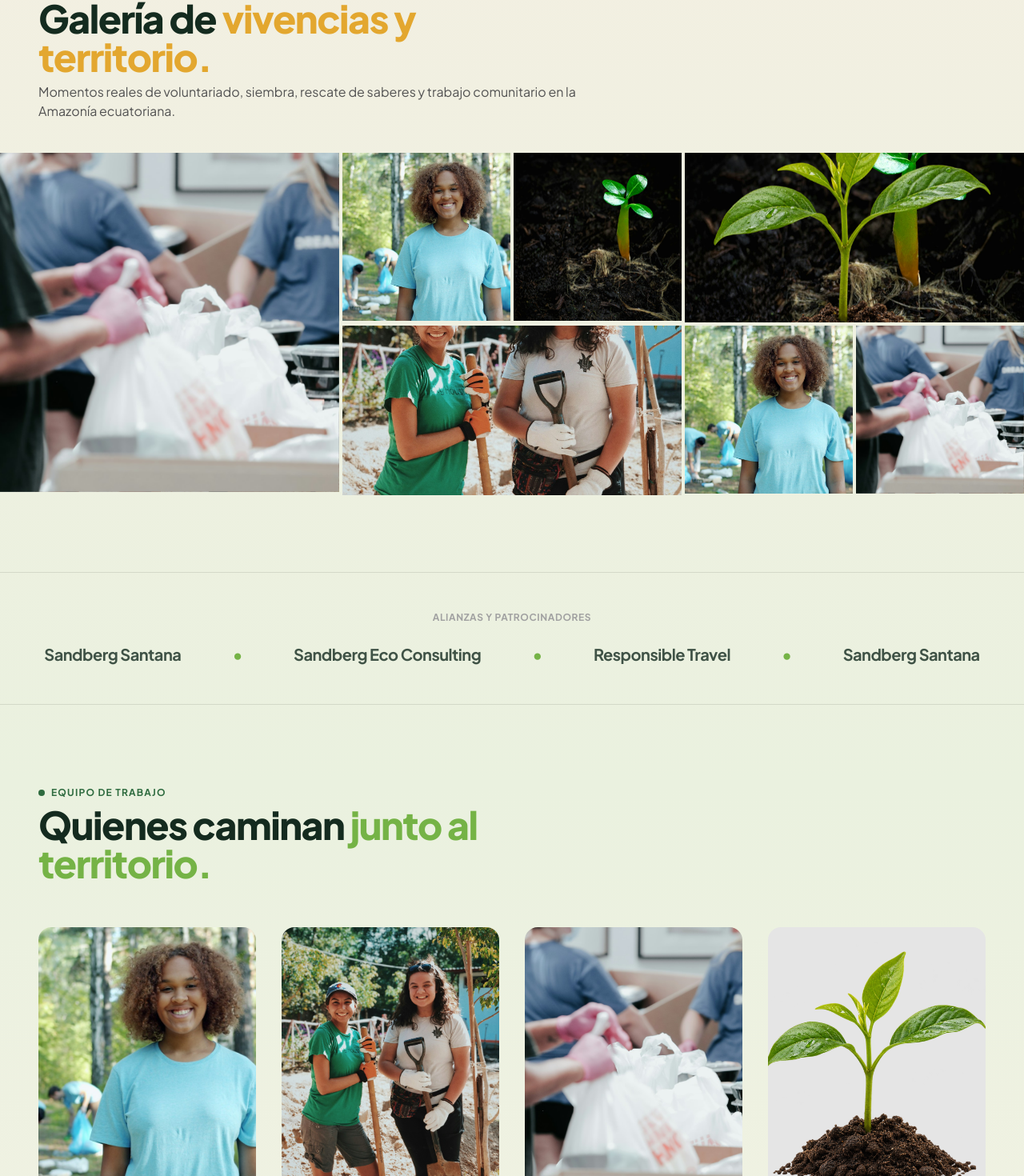
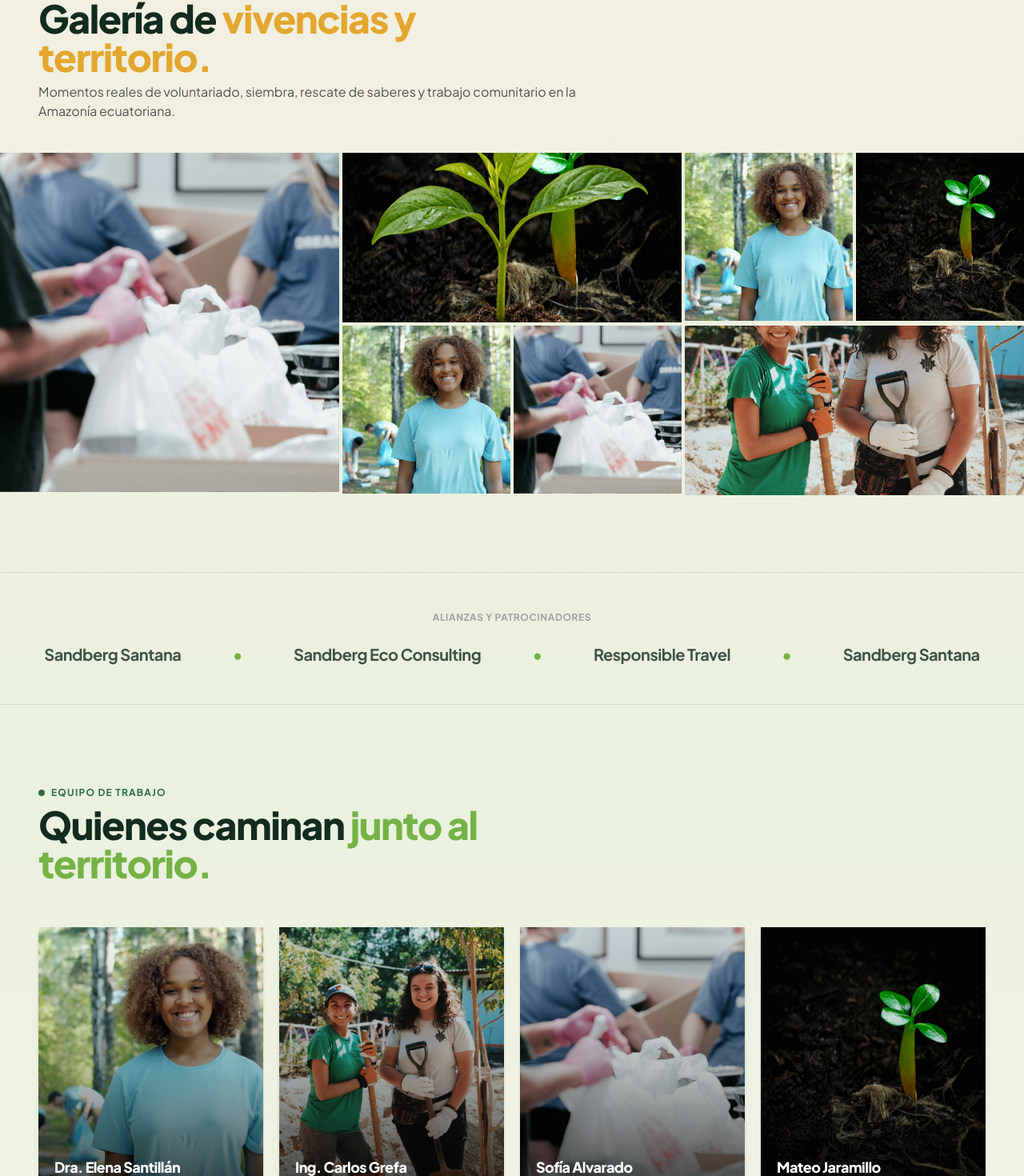
Before and after one commit to responsibletraveltouroperator/FAP-dise-o-nuevo, a Next.js app: page / in a window 1280 px wide. Shown: the part 2771-4241 px from the top of the page at 80% size. Built offline with nearby package versions, Linux system fonts and the light colour scheme.

Commit message:
Feat: title line-break, clearer map photo backdrop, inverted gallery tiles, and hover-bio team cards

```diff
--- a/src/app/page.tsx
+++ b/src/app/page.tsx
@@ -544,9 +544,10 @@ export default function Page() {
               Conoce a FAP
             </div>
 
-            {/* Título afirmativo en verde oscuro/negro + Mostaza */}
+            {/* Título afirmativo en verde oscuro/negro + Mostaza en la línea inferior */}
             <h2 className="text-3xl sm:text-4xl lg:text-5xl font-extrabold text-[#142b1f] leading-tight">
-              El territorio florece cuando <span className="text-[#E3A72F]">caminamos juntos.</span>
+              El territorio florece cuando<br />
+              <span className="text-[#E3A72F]">caminamos juntos.</span>
             </h2>
 
             {/* LISTA DIRECTA CON LAS 4 VIÑETAS (Todas visibles al mismo tiempo, icono a la izquierda) */}
@@ -628,12 +629,13 @@ export default function Page() {
       {/* ============================================================== */}
       <section id="mapa" className="relative py-24 w-full px-6 sm:px-10 lg:px-12 overflow-hidden">
 
-        {/* Fondo full width que cambia sutilmente con la foto del proyecto */}
-        <div className="absolute inset-0 z-0 opacity-10 pointer-events-none transition-opacity duration-700 w-full h-full">
+        {/* Fondo full width que cambia con la foto del proyecto (más visible y con transición suave) */}
+        <div className="absolute inset-0 z-0 opacity-[0.28] pointer-events-none transition-opacity duration-700 w-full h-full">
           <img
+            key={currentProject.id}
             src={getImageSrc(currentProject.bgPhoto)}
             alt=""
-            className="w-full h-full object-cover map-photo-fade"
+            className="w-full h-full object-cover map-photo-fade animate-crossfade"
           />
         </div>
 
@@ -820,7 +822,14 @@ export default function Page() {
             />
           </div>
 
-          {/* Fila superior derecha: 2 cuadrados + 1 rectángulo horizontal (2:1) */}
+          {/* Fila superior derecha: 1 rectángulo horizontal (2:1) + 2 cuadrados */}
+          <div className="col-span-2 aspect-[2/1] rounded-none overflow-hidden bg-neutral-200">
+            <CrossfadeImage
+              src={getImageSrc(galleryPool[(3 + galleryTick) % galleryPool.length].img)}
+              alt={galleryPool[(3 + galleryTick) % galleryPool.length].alt}
+              className="hover:scale-105 transition-transform duration-700"
+            />
+          </div>
           <div className="col-span-1 aspect-square rounded-none overflow-hidden bg-neutral-200">
             <CrossfadeImage
               src={getImageSrc(galleryPool[(1 + galleryTick) % galleryPool.length].img)}
@@ -835,22 +844,8 @@ export default function Page() {
               className="hover:scale-105 transition-transform duration-700"
             />
           </div>
-          <div className="col-span-2 aspect-[2/1] rounded-none overflow-hidden bg-neutral-200">
-            <CrossfadeImage
-              src={getImageSrc(galleryPool[(3 + galleryTick) % galleryPool.length].img)}
-              alt={galleryPool[(3 + galleryTick) % galleryPool.length].alt}
-              className="hover:scale-105 transition-transform duration-700"
-            />
-          </div>
 
-          {/* Fila inferior derecha: 1 rectángulo horizontal (2:1) + 2 cuadrados */}
-          <div className="col-span-2 aspect-[2/1] rounded-none overflow-hidden bg-neutral-200">
-            <CrossfadeImage
-              src={getImageSrc(galleryPool[(4 + galleryTick) % galleryPool.length].img)}
-              alt={galleryPool[(4 + galleryTick) % galleryPool.length].alt}
-              className="hover:scale-105 transition-transform duration-700"
-            />
-          </div>
+          {/* Fila inferior derecha: 2 cuadrados + 1 rectángulo horizontal (2:1) */}
           <div className="col-span-1 aspect-square rounded-none overflow-hidden bg-neutral-200">
             <CrossfadeImage
               src={getImageSrc(galleryPool[(1 + galleryTick) % galleryPool.length].img)}
@@ -862,6 +857,13 @@ export default function Page() {
             <CrossfadeImage
               src={getImageSrc(galleryPool[(0 + galleryTick) % galleryPool.length].img)}
               alt={galleryPool[(0 + galleryTick) % galleryPool.length].alt}
+              className="hover:scale-105 transition-transform duration-700"
+            />
+          </div>
+          <div className="col-span-2 aspect-[2/1] rounded-none overflow-hidden bg-neutral-200">
+            <CrossfadeImage
+              src={getImageSrc(galleryPool[(4 + galleryTick) % galleryPool.length].img)}
+              alt={galleryPool[(4 + galleryTick) % galleryPool.length].alt}
               className="hover:scale-105 transition-transform duration-700"
             />
           </div>
@@ -907,49 +909,62 @@ export default function Page() {
           </h2>
         </div>
 
-        {/* Personas del equipo: Diseño editorial limpio sin cajas blancas cuadradas */}
-        <div className="grid grid-cols-2 md:grid-cols-4 gap-6 sm:gap-8">
+        {/* Personas del equipo: Estilo retrato editorial sin cápsulas; nombre abajo y descripción corta en hover */}
+        <div className="grid grid-cols-1 sm:grid-cols-2 md:grid-cols-4 gap-5">
+          {[
+            {
+              name: "Dra. Elena Santillán",
+              role: "Dirección Ejecutiva",
+              bio: "Lidera la estrategia territorial y las alianzas institucionales de conservación en la Amazonía y Galápagos.",
+              img: storyImage
+            },
+            {
+              name: "Ing. Carlos Grefa",
+              role: "Coordinación de Territorio",
+              bio: "Acompaña directamente a las comunidades kichwas y proyectos agroforestales sostenibles en campo.",
+              img: heroImage
+            },
+            {
+              name: "Sofía Alvarado",
+              role: "Responsable de Voluntariado",
+              bio: "Coordina brigadas de reforestación, educación ambiental y experiencias vivenciales de viajeros.",
+              img: communityImage
+            },
+            {
+              name: "Mateo Jaramillo",
+              role: "Alianzas & Sostenibilidad",
+              bio: "Impulsa programas corporativos de Carbon Offset y comercio justo junto al sector privado.",
+              img: seedlingPhotoImage
+            }
+          ].map((member) => (
+            <div
+              key={member.name}
+              className="group relative aspect-[4/5] overflow-hidden bg-neutral-900 rounded-none shadow-md cursor-default"
+            >
+              <img
+                src={getImageSrc(member.img)}
+                alt={member.name}
+                className="w-full h-full object-cover group-hover:scale-105 transition-transform duration-700"
+              />
+              {/* Degradado oscuro inferior para lectura nítida */}
+              <div className="absolute inset-0 bg-gradient-to-t from-black/85 via-black/25 to-transparent opacity-90 group-hover:from-black/95 group-hover:via-black/50 transition-all duration-300" />
 
-          <div className="space-y-3">
-            <div className="aspect-[4/5] rounded-2xl overflow-hidden bg-neutral-200">
-              <img src={getImageSrc(storyImage)} alt="Dra. Elena Santillán" className="w-full h-full object-cover" />
+              {/* Contenido abajo: Nombre y cargo sin cápsulas + descripción corta al pasar el ratón */}
+              <div className="absolute inset-x-0 bottom-0 p-5 text-white">
+                <h4 className="font-extrabold text-lg leading-snug tracking-tight text-white">
+                  {member.name}
+                </h4>
+                <p className="text-xs font-bold uppercase tracking-wider text-[#B7D84B] mt-0.5">
+                  {member.role}
+                </p>
+                <div className="max-h-0 opacity-0 group-hover:max-h-28 group-hover:opacity-100 overflow-hidden transition-all duration-300 ease-out">
+                  <p className="text-xs text-white/85 leading-relaxed pt-2.5 border-t border-white/20 mt-2.5">
+                    {member.bio}
+                  </p>
+                </div>
+              </div>
             </div>
-            <div>
-              <h4 className="font-bold text-base text-[#10120f]">Dra. Elena Santillán</h4>
-              <p className="text-xs text-[#2E6B3F] font-semibold">Dirección Ejecutiva</p>
-            </div>
-          </div>
-
-          <div className="space-y-3">
-            <div className="aspect-[4/5] rounded-2xl overflow-hidden bg-neutral-200">
-              <img src={getImageSrc(heroImage)} alt="Ing. Carlos Grefa" className="w-full h-full object-cover" />
-            </div>
-            <div>
-              <h4 className="font-bold text-base text-[#10120f]">Ing. Carlos Grefa</h4>
-              <p className="text-xs text-[#2E6B3F] font-semibold">Coordinación de Territorio</p>
-            </div>
-          </div>
-
-          <div className="space-y-3">
-            <div className="aspect-[4/5] rounded-2xl overflow-hidden bg-neutral-200">
-              <img src={getImageSrc(communityImage)} alt="Sofía Alvarado" className="w-full h-full object-cover" />
-            </div>
-            <div>
-              <h4 className="font-bold text-base text-[#10120f]">Sofía Alvarado</h4>
-              <p className="text-xs text-[#2E6B3F] font-semibold">Responsable de Voluntariado</p>
-            </div>
-          </div>
-
-          <div className="space-y-3">
-            <div className="aspect-[4/5] rounded-2xl overflow-hidden bg-neutral-200">
-              <img src={getImageSrc(seedlingImage)} alt="Mateo Jaramillo" className="w-full h-full object-cover" />
-            </div>
-            <div>
-              <h4 className="font-bold text-base text-[#10120f]">Mateo Jaramillo</h4>
-              <p className="text-xs text-[#2E6B3F] font-semibold">Alianzas &amp; Sostenibilidad</p>
-            </div>
-          </div>
-
+          ))}
         </div>
 
       </section>
```
